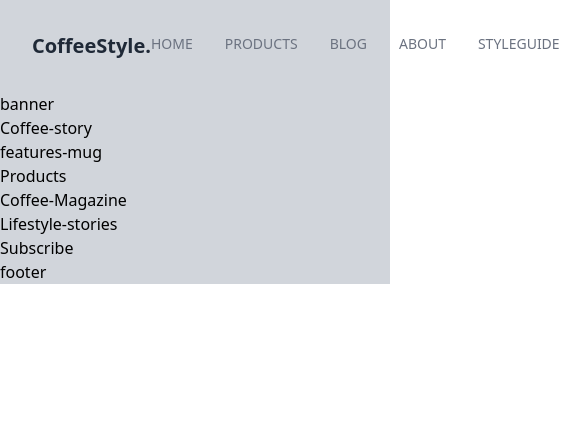
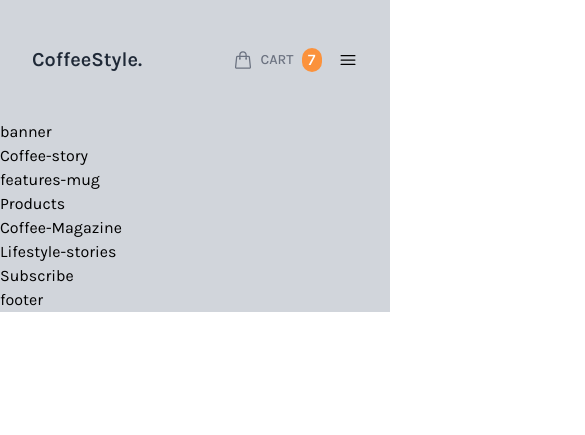
Before and after one commit to MinhBuiIT/tailwindcss-coffee-style, a website: page public/index.html in a window 390 px wide. Shown: the top 435 px of the page, 585 px wide, since content can reach past the window. Drawn offline with nearby package versions, Linux system fonts and the light colour scheme; files that its build step writes are made by us from their sources.

Commit message:
Response Nav

```diff
--- a/public/index.html
+++ b/public/index.html
@@ -7,17 +7,19 @@
   <meta name="viewport" content="width=device-width, initial-scale=1.0">
   <link rel="stylesheet" href="./output.css">
   <title>Coffee style</title>
+  <script src="./main.js" defer></script>
 </head>
 
 <body>
   <div id="root">
-    <div class="content-wrapper max-w-screen-2xl text-base mx-auto bg-gray-300">
-      <header class="p-8">
-        <nav class="flex justify-between items-center">
+    <div class="content-wrapper font-Karla max-w-screen-2xl text-base mx-auto bg-gray-300">
+      <header class="p-8 relative z-10">
+        <nav class="flex justify-between items-center ">
           <div class="basis-2/6 text-xl text-gray-800 font-semibold cursor-pointer text-center">
             CoffeeStyle.
           </div>
-          <ul class="basis-3/6 flex gap-8 uppercase text-sm font-medium text-gray-500 justify-end mr-12">
+          <ul
+            class="menu-list basis-3/6 lg:flex lg:gap-8 lg:justify-end lg:max-h-fit lg:relative lg:shadow-none mr-12 uppercase text-sm font-medium text-gray-500 max-h-0 cs-list-menu-res">
             <li class="cs-top-menu">
               <a href="#">home</a>
             </li>
@@ -37,17 +39,23 @@
               <a href="#">MinhBuiIT</a>
             </li>
           </ul>
-          <div class="basis-1/6 ">
+          <div class="lg:basis-1/6 lg:justify-start basis-3/6 justify-end flex">
             <a href="#" class="cs-top-menu inline-flex items-center text-gray-500">
               <svg xmlns="http://www.w3.org/2000/svg" fill="none" viewBox="0 0 24 24" stroke-width="1.5"
                 stroke="currentColor" class="cs-icon">
                 <path stroke-linecap="round" stroke-linejoin="round"
                   d="M15.75 10.5V6a3.75 3.75 0 10-7.5 0v4.5m11.356-1.993l1.263 12c.07.665-.45 1.243-1.119 1.243H4.25a1.125 1.125 0 01-1.12-1.243l1.264-12A1.125 1.125 0 015.513 7.5h12.974c.576 0 1.059.435 1.119 1.007zM8.625 10.5a.375.375 0 11-.75 0 .375.375 0 01.75 0zm7.5 0a.375.375 0 11-.75 0 .375.375 0 01.75 0z" />
               </svg>
-
-              <span class="mx-3 uppercase text-sm font-medium ">Cart</span>
+              <span class="sm:mx-3 uppercase text-sm font-medium mx-2">Cart</span>
               <span class="cs-pill-num bg-orange-400 text-white font-medium">7</span>
             </a>
+          </div>
+          <div class="flex items-center lg:hidden basic:1/6 menu-hambuger">
+            <svg xmlns="http://www.w3.org/2000/svg" fill="none" viewBox="0 0 24 24" stroke-width="1.5"
+              stroke="currentColor" class="cs-icon">
+              <path stroke-linecap="round" stroke-linejoin="round" d="M3.75 6.75h16.5M3.75 12h16.5m-16.5 5.25h16.5" />
+            </svg>
+
           </div>
         </nav>
       </header>
@@ -88,6 +96,8 @@
       </footer>
     </div><!--End content-wrapper-->
   </div> <!--end root-->
+
+
 </body>
 
 </html>
--- /dev/null
+++ b/public/main.js
@@ -0,0 +1,10 @@
+let hambugerMenu = document.querySelector('.menu-hambuger');
+let menuList = document.querySelector('.menu-list');
+document.onclick = function (e) {
+  if (e.target.closest('.menu-hambuger')) {
+    menuList.classList.toggle('max-h-0');
+    menuList.classList.toggle('max-h-96');
+  } else {
+    menuList.classList.replace('max-h-96', 'max-h-0');
+  }
+};
--- a/src/input.css
+++ b/src/input.css
@@ -1,13 +1,17 @@
+@import url('https://fonts.googleapis.com/css2?family=Karla:ital,wght@0,200;0,300;0,400;0,500;0,600;0,700;0,800;1,200;1,300;1,400;1,500;1,600;1,700;1,800&display=swap');
 @tailwind base;
 @tailwind components;
 @tailwind utilities;
 /* custom css */
 .cs-top-menu {
-  @apply hover:text-gray-800 pb-1 relative after:absolute after:bottom-0 after:left-0 after:h-0.5 after:bg-light-coffee after:w-0 rounded-3xl hover:after:w-full after:transition-all after:duration-300 after:ease-in-out;
+  @apply hover:text-gray-800 relative lg:after:absolute lg:after:bottom-0 lg:after:left-0 lg:after:h-0.5 lg:after:bg-light-coffee lg:after:w-0 rounded-3xl hover:lg:after:w-full lg:after:transition-all lg:after:duration-300 lg:after:ease-in-out lg:py-0 py-4;
+}
+.cs-list-menu-res {
+  @apply absolute top-full left-0 w-full bg-gray-300 text-center shadow-md overflow-hidden transition-all ease-linear duration-500;
 }
 .cs-icon {
-  @apply h-5 w-5 inline-block;
+  @apply h-5 w-5;
 }
 .cs-pill-num {
-  @apply w-7 flex justify-center items-center rounded-full;
+  @apply sm:w-7 w-5 flex justify-center items-center rounded-full;
 }
--- a/tailwind.config.js
+++ b/tailwind.config.js
@@ -3,6 +3,10 @@ module.exports = {
   content: ['./public/**/*.{html,js}'],
   theme: {
     screens: {
+      sm: '640px',
+      md: '768px',
+      lg: '1024px',
+      xl: '1280px',
       '2xl': '1480px'
     },
     extend: {
@@ -11,6 +15,9 @@ module.exports = {
       },
       spacing: {
         0.5: '0.125rem'
+      },
+      fontFamily: {
+        Karla: ['Karla', 'sans-serif']
       }
     }
   },
```
